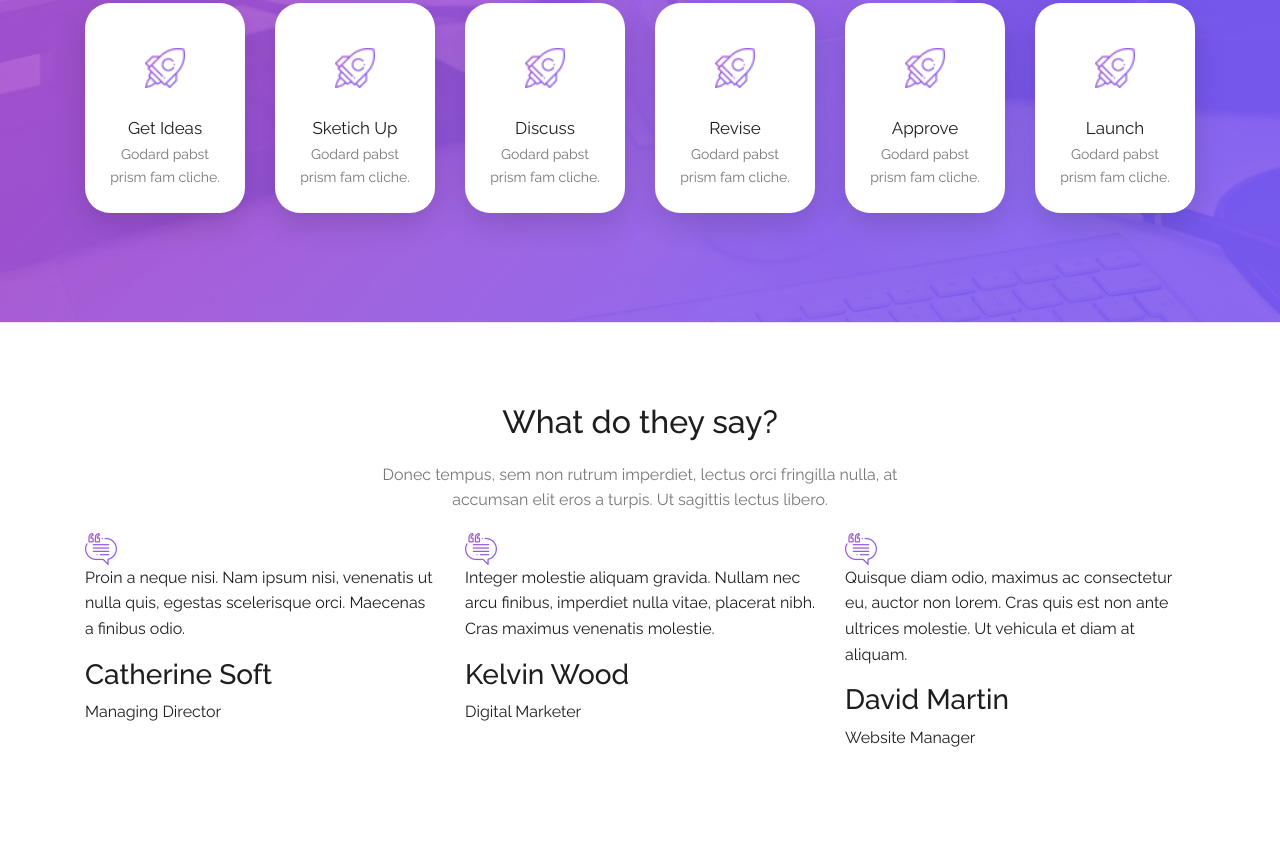
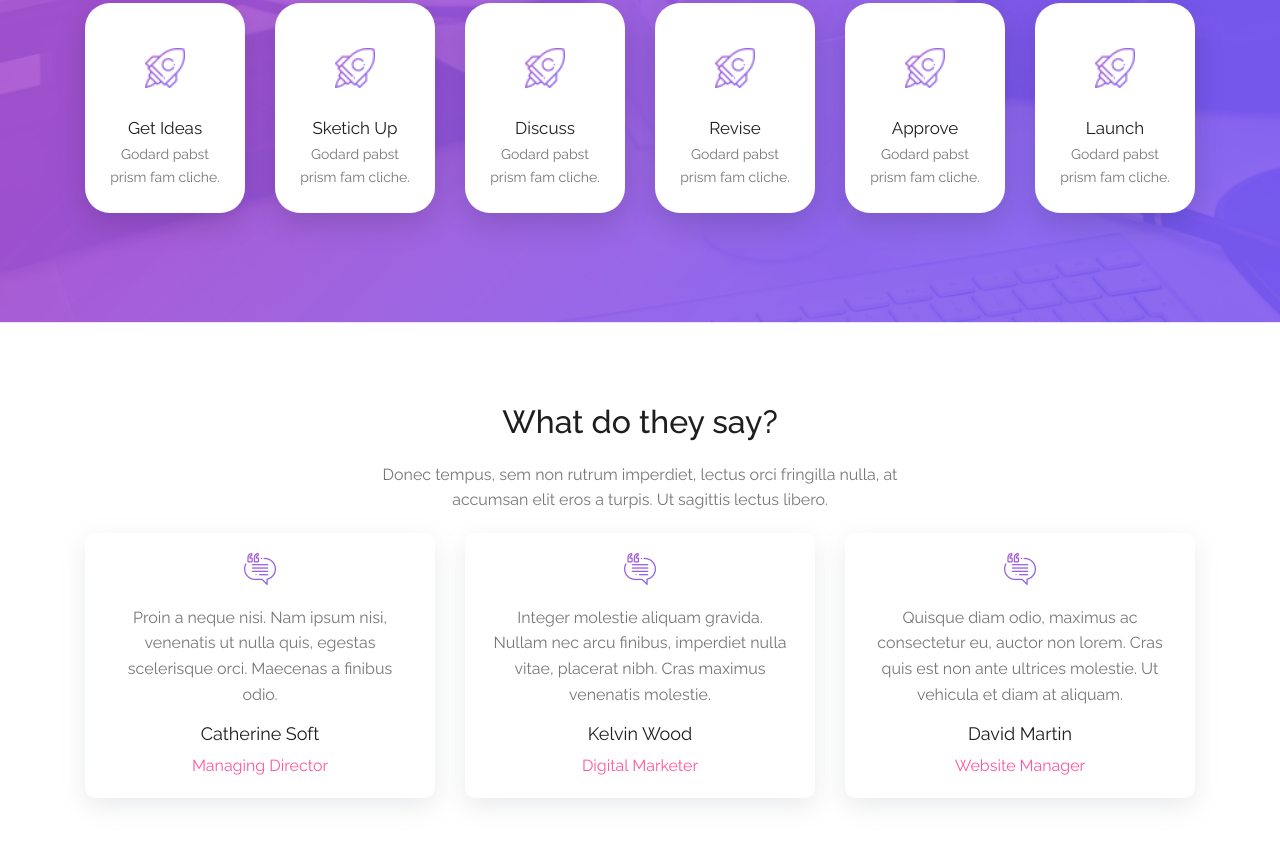
Before and after one commit to NguyenHoangPhuc2909/CodeFE, a plain HTML site: page index.html in a window 1280 px wide. Shown: the part 1996-2838 px from the top of the page. Drawn offline with Linux system fonts and the light colour scheme.

Commit message:
Ket thuc Xuan At Ty 2025

```diff
--- a/assests/css/style.css
+++ b/assests/css/style.css
@@ -267,6 +267,38 @@
 }
 
 .section-five .inner-box {
+  padding: 20px 25px;
+  box-shadow: rgba(149, 157, 165, 0.2) 0px 8px 24px;
+  background-color: #fff;
+  text-align: center;
+  border-radius: 10px;
+}
 
+.section-five .chat-icon {
+  margin-bottom: 20px;
+}
+.section-five img {
+  max-width: 100%;
+  height: auto;
+}
+
+.section-five .chat-desc {
+  color: var(--color-text2);
+  font-size: 16px;
+}
+
+.section-five .chat-info {
+  margin: 0;
+  padding: 0;
+}
+
+.section-five .chat-name {
+  font-size: 18px;
+  font-weight: 400;
+}
+
+.section-five .chat-pos {
+  font-size: 16px;
+  color: var(--color-two);
 }
 /* End Section-five */
```
